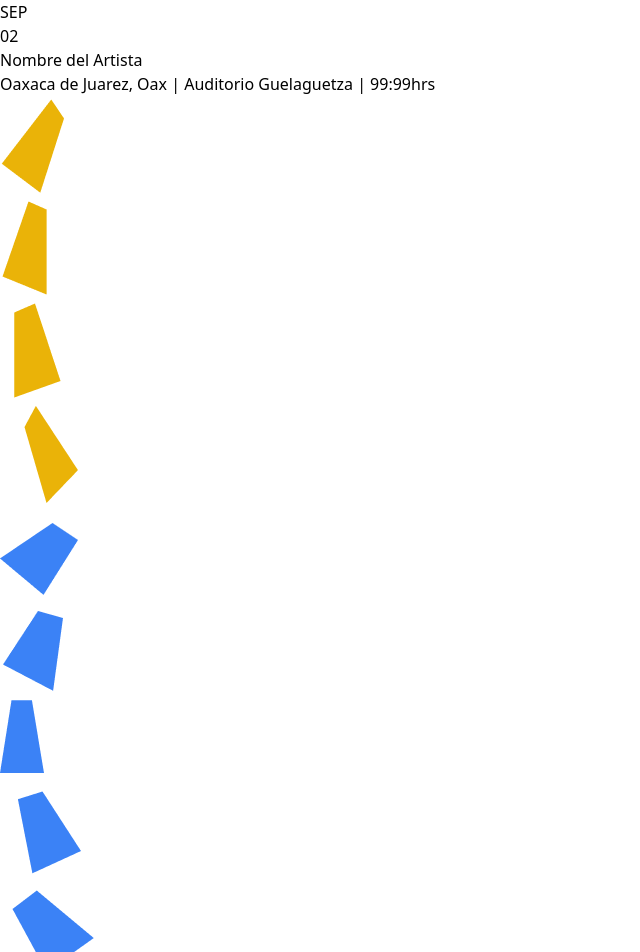
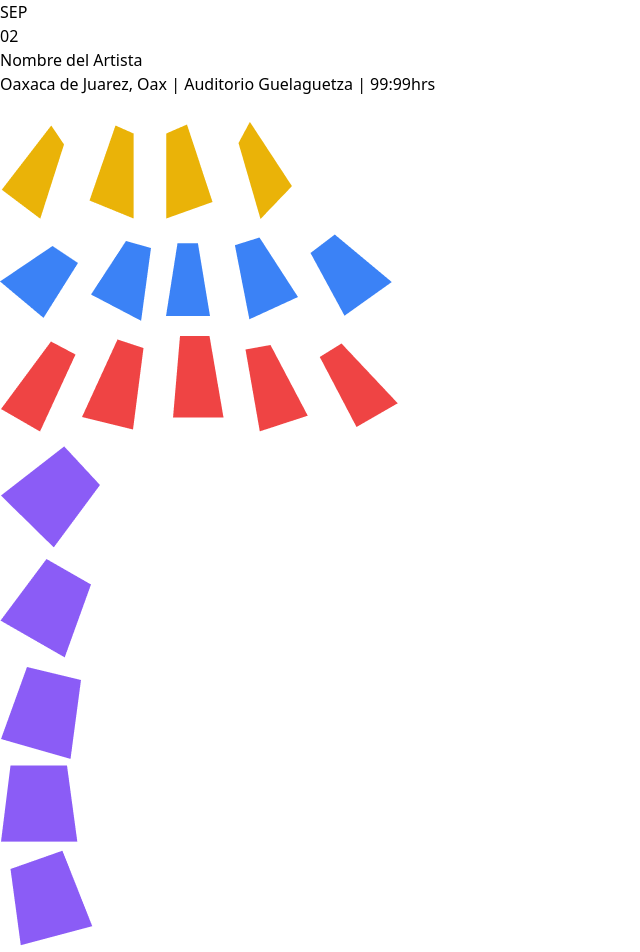
Before and after one commit to Hendruch/algoticketWebApp, a React (Vite) app: page /asientos in a window 1280 px wide. Shown: the top 952 px of the page, without its empty margins (0-640 px from the left). Built offline with nearby package versions, Linux system fonts and the light colour scheme.

Commit message:
"Seat selector"

```diff
--- a/src/components/SeatSelection/SeatSelector.jsx
+++ b/src/components/SeatSelection/SeatSelector.jsx
@@ -31,26 +31,32 @@ function SeatSelector(){
       };
 
     return(
-        <div className="bg-black w-full h-full ">
-          <div class="grid grid-cols-7 text-center">
+        <div className="bg-black w-full h-full pt-5 px-5">
+          <div class="grid grid-cols-7 text-center ">
+            <div style={{color:'white'}}className="col-span-7 ..." ><p>Escenario</p></div>
                 {/* Zona A */}
-            <div class="col-span-2 ..."><button onClick={handleSeatsBySection} ><A1/></button></div>
-            <div class="..."><button onClick={handleSeatsBySection} ><A2/></button></div>
-            <div class="..."></div>
-            <div class="..."><button onClick={handleSeatsBySection} ><A3/></button></div>
-            <div class="col-span-2 ..."><button onClick={handleSeatsBySection} ><A4/></button></div>
+                <div class="pt-2 col-span-7 ...">
+                <button onClick={handleSeatsBySection} ><A1/></button>
+                    <button onClick={handleSeatsBySection} ><A2/></button>
+                    <button onClick={handleSeatsBySection} ><A3/></button>
+                    <button onClick={handleSeatsBySection} ><A4/></button>
+                </div>
                 {/* Zona B */}
-            <div class="col-span-2 ..."><button onClick={handleSeatsBySection} ><B1/></button></div>
-            <div class="..."><button onClick={handleSeatsBySection} ><B2/></button></div>
-            <div class="..."><button onClick={handleSeatsBySection} ><B3/></button></div>
-            <div class="..."><button onClick={handleSeatsBySection} ><B4/></button></div>
-            <div class="col-span-2 ..."><button onClick={handleSeatsBySection} ><B5/></button></div>
+                <div class="col-span-7 ...">
+                    <button onClick={handleSeatsBySection} ><B1/></button>
+                    <button onClick={handleSeatsBySection} ><B2/></button>
+                    <button onClick={handleSeatsBySection} ><B3/></button>
+                    <button onClick={handleSeatsBySection} ><B4/></button>
+                    <button onClick={handleSeatsBySection} ><B5/></button>
+                </div>
                 {/* Zona C */}
-            <div class="col-span-2 ..."><button onClick={handleSeatsBySection} ><C1/></button></div>
-            <div class="..."><button onClick={handleSeatsBySection} ><C2/></button></div>
-            <div class="..."><button onClick={handleSeatsBySection} ><C3/></button></div>
-            <div class="..."><button onClick={handleSeatsBySection} ><C4/></button></div>
-            <div class="col-span-2 ..."><button onClick={handleSeatsBySection} ><C5/></button></div>
+                <div class="col-span-7 ...">
+                    <button onClick={handleSeatsBySection} ><C1/></button>
+                    <button onClick={handleSeatsBySection} ><C2/></button>
+                    <button onClick={handleSeatsBySection} ><C3/></button>
+                    <button onClick={handleSeatsBySection} ><C4/></button>
+                    <button onClick={handleSeatsBySection} ><C5/></button>
+                </div>
                 {/* Zona D */}
                 <div class="..."><button onClick={handleSeatsBySection} ><D1/></button></div>
                 <div class="..."><button onClick={handleSeatsBySection} ><D2/></button></div>
```
Lines whose indentation alone changed are shown as unchanged.
